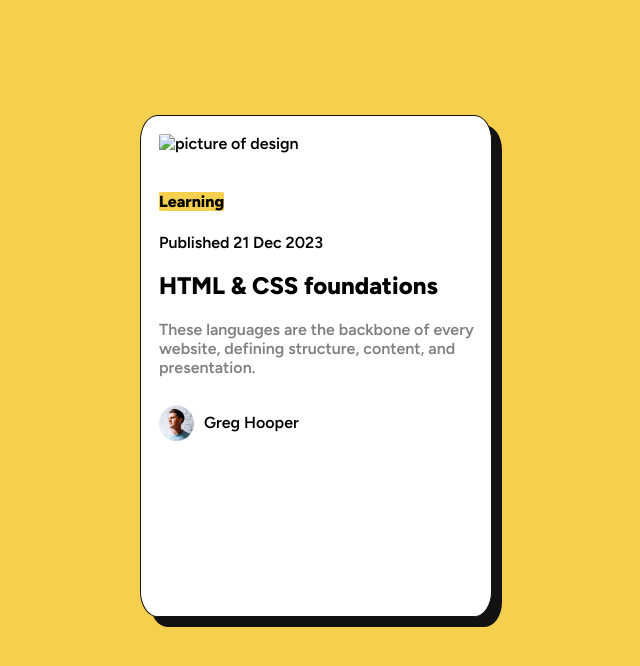
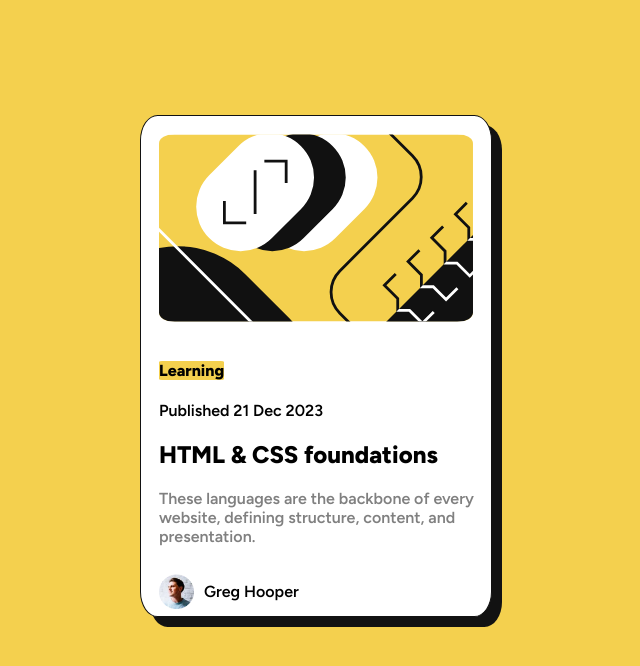
Before and after one commit to spilltheteapls/blog-preview-challenge-frontendmentor, a plain HTML site: page index.html in a window 1280 px wide. Shown: the whole page, without its empty margins (324-964 px from the left). Drawn offline with Linux system fonts and the light colour scheme; the site is published under a folder, as on GitHub Pages, so addresses that start at the root find nothing.

Commit message:
fixing illustration image

```diff
--- a/index.html
+++ b/index.html
@@ -15,7 +15,7 @@
   <body>
     <div id="container">
       <div id="top-half">
-        <img src="/assets/images/illustration-article.svg" alt="picture of design">
+        <img src="./assets/images/illustration-article.svg" alt="picture of design">
       </div>
       <div id="bottom-half">
         <div id="learning"><h4>Learning</h4></div>
```
